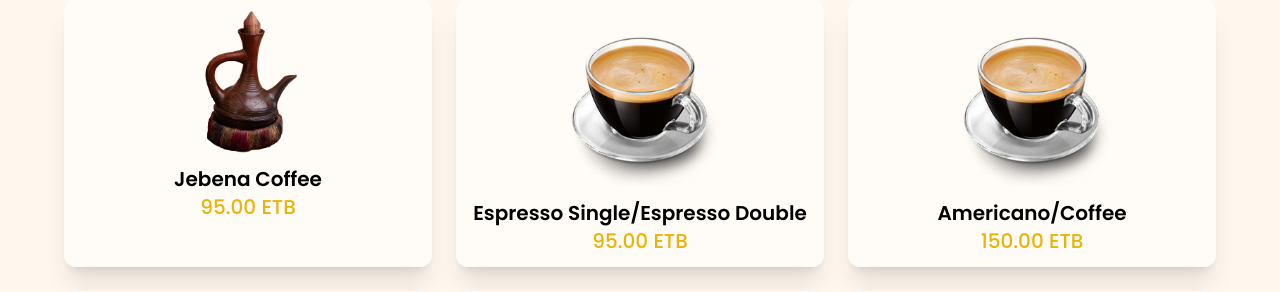
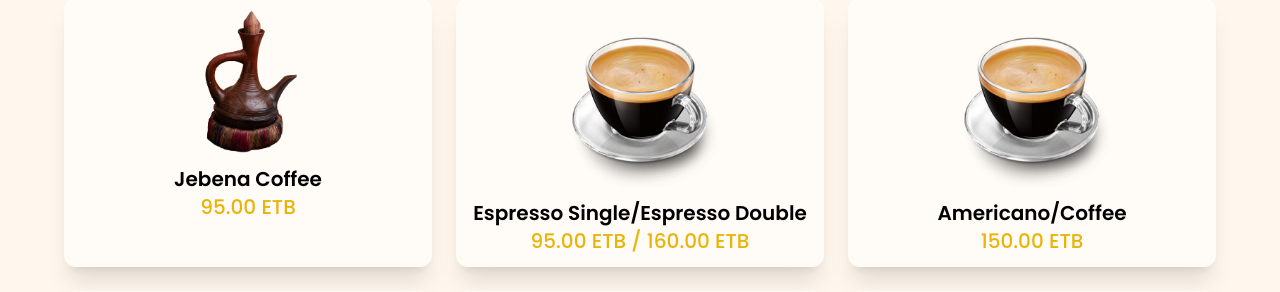
Before and after one commit to danieltsega/cherish, a Django app: page / in a window 1280 px wide. Shown: the part 1073-1365 px from the top of the page. Run offline with Django 5.2, Linux system fonts and the light colour scheme; data comes from the database, SQL or seed files in the repository; some libraries are stand-ins or nearby versions.

Commit message:
fix: fix menu names and price

```diff
--- a/menu/templates/menu/home.html
+++ b/menu/templates/menu/home.html
@@ -24,10 +24,13 @@
                              />
                             <div>
                                 <h3 class="text-xl poppins-semibold">{{ food.title }}</h3>
-                                <p class="text-xl text-yellow-500 poppins-medium">{{ food.price }} ETB</p>
+                                <p class="text-xl text-yellow-500 poppins-medium">
+                                    {{ food.price }} ETB
+                                </p>
                             </div>
                         </div>
             {% endfor %}
+
                 {% else %}
                     <!-- Design 2 -->
                     {% for food in category.foods.all %}
@@ -39,7 +42,13 @@
                             />
                             <div>
                                 <p class="text-xl poppins-semibold">{{ food.title }}</p>
-                                <p class="text-xl poppins-medium text-yellow-500">{{ food.price }} ETB</p>
+                                <p class="text-xl poppins-medium text-yellow-500">
+                                {% if food.title.strip == "Espresso Single/Espresso Double" %}
+                                     {{ food.price }} ETB / 160.00 ETB
+                                {% else %}
+                                    {{ food.price }} ETB
+                                {% endif %}
+                                </p>
                             </div>
                         </div>
                     {% endfor %}
```
Lines whose indentation alone changed are shown as unchanged.
